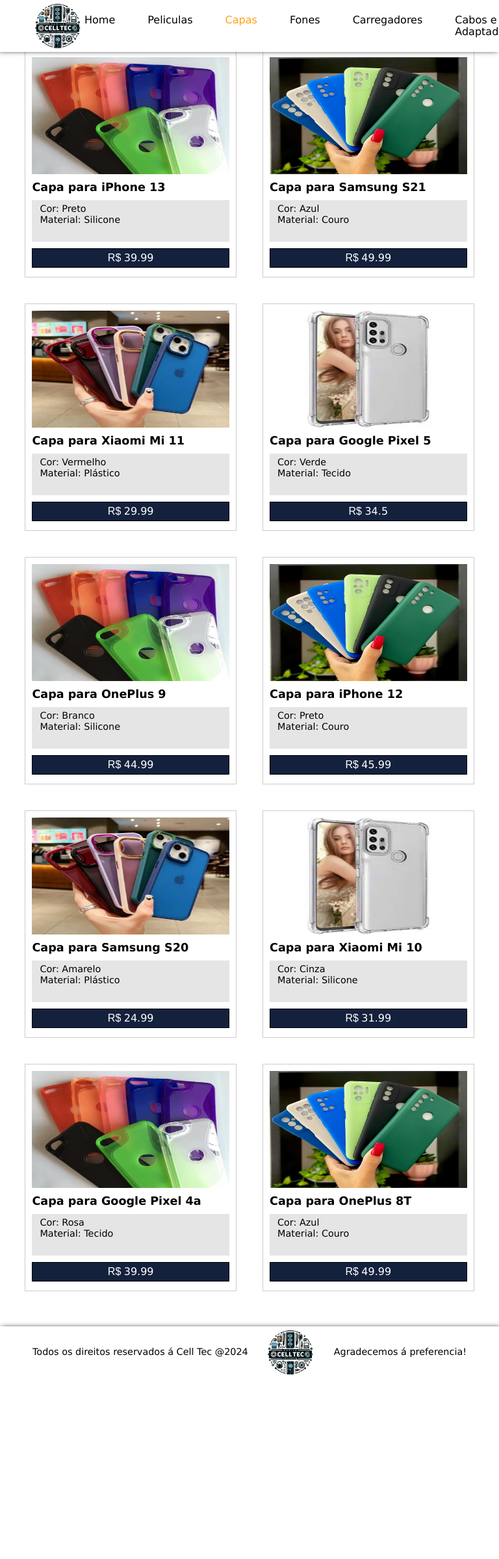
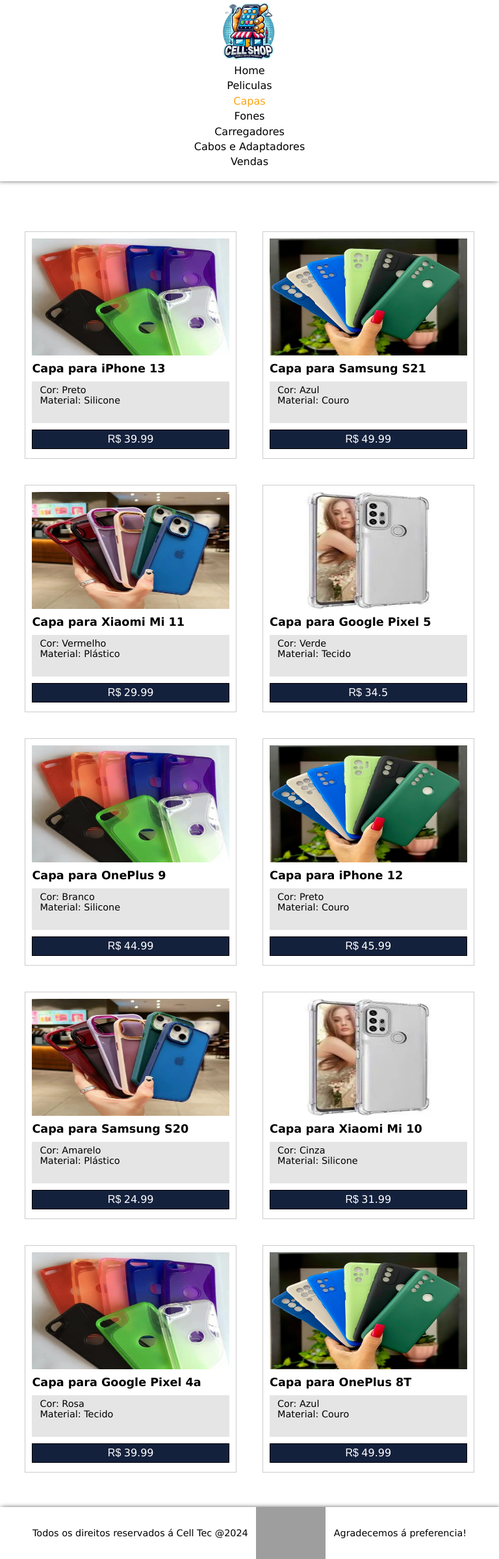
Before and after one commit to pedrobarroso-n/CellShop, a Flask app: page /capas in a window 768 px wide. Shown: the whole page at 65% size. Before the commit the page ends 2116 px from the top, so only its background shows below. Run offline with Flask 3, Linux system fonts and the light colour scheme; data comes from the database, SQL or seed files in the repository; grey boxes are pictures that could not be loaded.

Commit message:
atualização e correção de bugs: 1 - (menu não estava sendo responsivo), 2 - (logo estava errada com o nome atual do projeto), 3 - (redistribuição na pasta static/img/)

```diff
--- a/static/css/styles.css
+++ b/static/css/styles.css
@@ -120,7 +120,7 @@
 
 .produtos__item button:before {
   content: 'R$ ';
-  font-family: arial;
+  font-family: Arial, Helvetica, sans-serif;
 }
 
 .formulario {
@@ -177,11 +177,25 @@
 }
 
 @media screen and (min-width: 437px) and (max-width: 796px) {
+  .cabecalho {
+    height: auto;
+    padding-bottom: 20px;
+    flex-direction: column;
+    position: relative;
+  }
+  .cabecalho img {
+     height: 100px;
+   }
+  .cabecalho__links {
+    flex-direction: column;
+    align-items: center;
+    gap: 5px;
+  }
+
   .divulgacao__cartao,
   .divulgacao__cartao:nth-child(even) {
     flex-direction: column;
   }
-
   .divulgacao__cartao img {
     flex: 1;
     width: 80vw;
--- a/templates/cabo_adaptador/index.html
+++ b/templates/cabo_adaptador/index.html
@@ -4,14 +4,14 @@
   <meta charset="UTF-8">
   <meta http-equiv="X-UA-Compatible" content="IE=edge">
   <meta name="viewport" content="width=device-width, initial-scale=1.0">
-  <link rel="icon" type="image/png" href="{{url_for('static', filename='img/logo.png')}}">
+  <link rel="icon" type="image/png" href="{{url_for('static', filename='img/logo/logo.png')}}">
   <link rel="stylesheet" href="{{url_for('static', filename='css/reset.css')}}">
   <link rel="stylesheet" href="{{url_for('static', filename='css/styles.css')}}" >
   <title>Cell Tec</title>
 </head>
 <body>
   <header class="cabecalho">
-     <img class="cabecalho__logo" src="{{url_for('static', filename='img/logo.png')}}" alt="Logo da Cell Shop" />
+     <img class="cabecalho__logo" src="{{url_for('static', filename='img/logo/logo.png')}}" alt="Logo da Cell Shop" />
     <ul class="cabecalho__links">
       <li><a href="{{url_for('index')}}">Home</a>
       <li><a href="{{url_for('pelicula')}}">Peliculas</a>
--- a/templates/capa/index.html
+++ b/templates/capa/index.html
@@ -4,14 +4,14 @@
   <meta charset="UTF-8">
   <meta http-equiv="X-UA-Compatible" content="IE=edge">
   <meta name="viewport" content="width=device-width, initial-scale=1.0">
-  <link rel="icon" type="image/png" href="{{url_for('static', filename='img/logo.png')}}">
+  <link rel="icon" type="image/png" href="{{url_for('static', filename='img/logo/logo.png')}}">
   <link rel="stylesheet" href="{{url_for('static', filename='css/reset.css')}}">
   <link rel="stylesheet" href="{{url_for('static', filename='css/styles.css')}}" >
   <title>Cell Tec</title>
 </head>
 <body>
   <header class="cabecalho">
-     <img class="cabecalho__logo" src="{{url_for('static', filename='img/logo.png')}}" alt="Logo da Cell Shop" />
+     <img class="cabecalho__logo" src="{{url_for('static', filename='img/logo/logo.png')}}" alt="Logo da Cell Shop" />
     <ul class="cabecalho__links">
       <li><a href="{{url_for('index')}}">Home</a>
       <li><a href="{{url_for('pelicula')}}">Peliculas</a>
--- a/templates/carregador/index.html
+++ b/templates/carregador/index.html
@@ -4,14 +4,14 @@
   <meta charset="UTF-8">
   <meta http-equiv="X-UA-Compatible" content="IE=edge">
   <meta name="viewport" content="width=device-width, initial-scale=1.0">
-  <link rel="icon" type="image/png" href="{{url_for('static', filename='img/logo.png')}}">
+  <link rel="icon" type="image/png" href="{{url_for('static', filename='img/logo/logo.png')}}">
   <link rel="stylesheet" href="{{url_for('static', filename='css/reset.css')}}">
   <link rel="stylesheet" href="{{url_for('static', filename='css/styles.css')}}" >
   <title>Cell Tec</title>
 </head>
 <body>
   <header class="cabecalho">
-     <img class="cabecalho__logo" src="{{url_for('static', filename='img/logo.png')}}" alt="Logo da Cell Shop" />
+     <img class="cabecalho__logo" src="{{url_for('static', filename='img/logo/logo.png')}}" alt="Logo da Cell Shop" />
     <ul class="cabecalho__links">
       <li><a href="{{url_for('index')}}">Home</a>
       <li><a href="{{url_for('pelicula')}}">Peliculas</a>
--- a/templates/fone/index.html
+++ b/templates/fone/index.html
@@ -4,14 +4,14 @@
   <meta charset="UTF-8">
   <meta http-equiv="X-UA-Compatible" content="IE=edge">
   <meta name="viewport" content="width=device-width, initial-scale=1.0">
-  <link rel="icon" type="image/png" href="{{url_for('static', filename='img/logo.png')}}">
+  <link rel="icon" type="image/png" href="{{url_for('static', filename='img/logo/logo.png')}}">
   <link rel="stylesheet" href="{{url_for('static', filename='css/reset.css')}}">
   <link rel="stylesheet" href="{{url_for('static', filename='css/styles.css')}}" >
   <title>Cell Tec</title>
 </head>
 <body>
   <header class="cabecalho">
-     <img class="cabecalho__logo" src="{{url_for('static', filename='img/logo.png')}}" alt="Logo da Cell Shop" />
+     <img class="cabecalho__logo" src="{{url_for('static', filename='img/logo/logo.png')}}" alt="Logo da Cell Shop" />
     <ul class="cabecalho__links">
       <li><a href="{{url_for('index')}}">Home</a>
       <li><a href="{{url_for('pelicula')}}">Peliculas</a>
--- a/templates/index.html
+++ b/templates/index.html
@@ -4,14 +4,14 @@
   <meta charset="UTF-8">
   <meta http-equiv="X-UA-Compatible" content="IE=edge">
   <meta name="viewport" content="width=device-width, initial-scale=1.0">
-  <link rel="icon" type="image/png" href="{{url_for('static', filename='img/logo.png')}}">
+  <link rel="icon" type="image/png" href="{{url_for('static', filename='img/logo/logo.png')}}">
   <link rel="stylesheet" href="{{url_for('static', filename='css/reset.css')}}">
   <link rel="stylesheet" href="{{url_for('static', filename='css/styles.css')}}">
   <title>Cell Tec | Home</title>
 </head>
 <body>
   <header class="cabecalho">
-    <img class="cabecalho__logo" src="{{url_for('static', filename='img/logo.png')}}" alt="Logo da Cell Shop" />
+    <img class="cabecalho__logo" src="{{url_for('static', filename='img/logo/logo.png')}}" alt="Logo da Cell Shop" />
     <ul class="cabecalho__links">
       <li><a href="{{url_for('index')}}" style="color: var(--cor-quartenaria);">Home</a>
       <li><a href="{{url_for('pelicula')}}">Peliculas</a>
--- a/templates/pelicula/index.html
+++ b/templates/pelicula/index.html
@@ -4,14 +4,14 @@
   <meta charset="UTF-8">
   <meta http-equiv="X-UA-Compatible" content="IE=edge">
   <meta name="viewport" content="width=device-width, initial-scale=1.0">
-  <link rel="icon" type="image/png" href="{{url_for('static', filename='img/logo.png')}}">
+  <link rel="icon" type="image/png" href="{{url_for('static', filename='img/logo/logo.png')}}">
   <link rel="stylesheet" href="{{url_for('static', filename='css/reset.css')}}">
   <link rel="stylesheet" href="{{url_for('static', filename='css/styles.css')}}" >
   <title>Cell Tec</title>
 </head>
 <body>
   <header class="cabecalho">
-    <img class="cabecalho__logo" src="{{url_for('static', filename='img/logo.png')}}" alt="Logo da Cell Shop" />
+    <img class="cabecalho__logo" src="{{url_for('static', filename='img/logo/logo.png')}}" alt="Logo da Cell Shop" />
     <ul class="cabecalho__links">
       <li><a href="{{url_for('index')}}">Home</a>
       <li><a href="{{url_for('pelicula')}}" style="color: var(--cor-quartenaria);">Peliculas</a>
```
Also changed, not shown: templates/Venda/index.html (+4 -4 lines), README.md, static/img/banners/vendas.png (renamed from static/img/vendas/vendas.png), static/img/logo/logo-antiga.png (renamed from static/img/logo.png), static/img/logo/logo.png (added), static/img/logo1.jpg (deleted), static/img/logo2.jpg (deleted), static/img/logo3.jpg (deleted), 1 other file.
